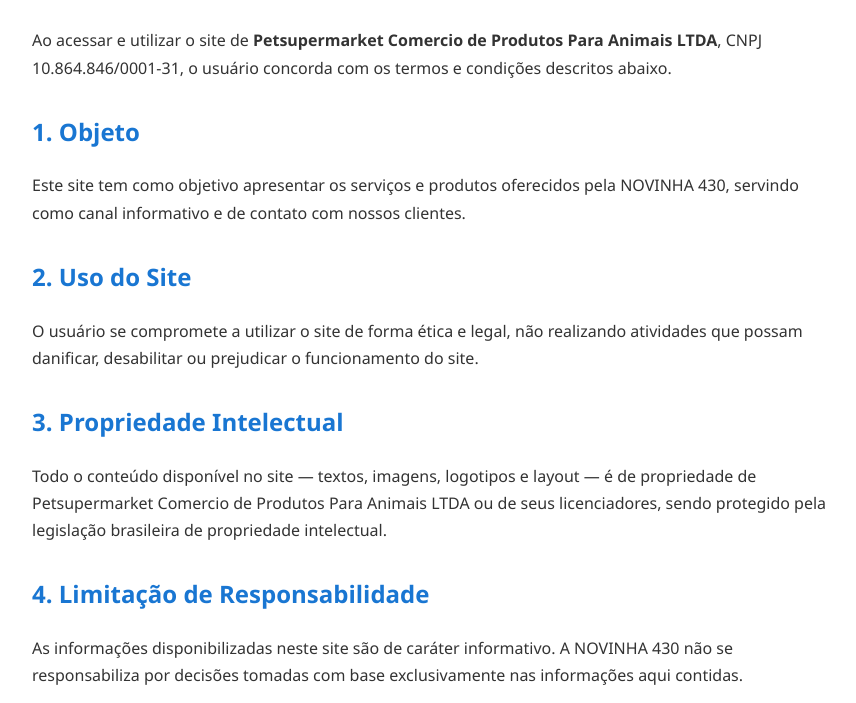
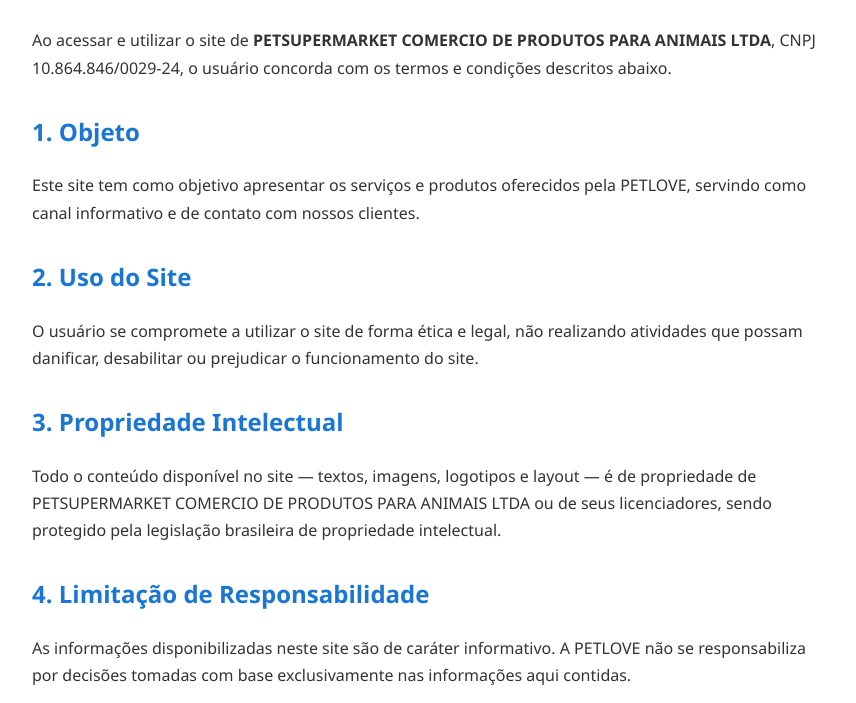
Before and after one commit to groupfenixltda/itshallowen.online, a plain HTML site: page termos.html in a window 1280 px wide. Shown: the part 97-800 px from the top of the page, without its empty margins (208-1064 px from the left). Drawn offline with Linux system fonts and the light colour scheme.

Commit message:
add terms

```diff
--- a/termos.html
+++ b/termos.html
@@ -3,24 +3,24 @@
 <head>
 <meta charset="UTF-8">
 <meta name="viewport" content="width=device-width, initial-scale=1.0">
-<title>Termos de Uso — NOVINHA 430</title>
+<title>Termos de Uso — PETLOVE</title>
 <style>body{font-family:'Segoe UI',sans-serif;max-width:800px;margin:40px auto;padding:0 20px;color:#333;line-height:1.7}h1{color:#1565C0;margin-bottom:30px}h2{color:#1976D2;margin-top:30px}a{color:#1565C0}</style>
 </head>
 <body>
 <h1>Termos de Uso</h1>
-<p>Ao acessar e utilizar o site de <strong>Petsupermarket Comercio de Produtos Para Animais LTDA</strong>, CNPJ 10.864.846/0001-31, o usuário concorda com os termos e condições descritos abaixo.</p>
+<p>Ao acessar e utilizar o site de <strong>PETSUPERMARKET COMERCIO DE PRODUTOS PARA ANIMAIS LTDA</strong>, CNPJ 10.864.846/0029-24, o usuário concorda com os termos e condições descritos abaixo.</p>
 
 <h2>1. Objeto</h2>
-<p>Este site tem como objetivo apresentar os serviços e produtos oferecidos pela NOVINHA 430, servindo como canal informativo e de contato com nossos clientes.</p>
+<p>Este site tem como objetivo apresentar os serviços e produtos oferecidos pela PETLOVE, servindo como canal informativo e de contato com nossos clientes.</p>
 
 <h2>2. Uso do Site</h2>
 <p>O usuário se compromete a utilizar o site de forma ética e legal, não realizando atividades que possam danificar, desabilitar ou prejudicar o funcionamento do site.</p>
 
 <h2>3. Propriedade Intelectual</h2>
-<p>Todo o conteúdo disponível no site — textos, imagens, logotipos e layout — é de propriedade de Petsupermarket Comercio de Produtos Para Animais LTDA ou de seus licenciadores, sendo protegido pela legislação brasileira de propriedade intelectual.</p>
+<p>Todo o conteúdo disponível no site — textos, imagens, logotipos e layout — é de propriedade de PETSUPERMARKET COMERCIO DE PRODUTOS PARA ANIMAIS LTDA ou de seus licenciadores, sendo protegido pela legislação brasileira de propriedade intelectual.</p>
 
 <h2>4. Limitação de Responsabilidade</h2>
-<p>As informações disponibilizadas neste site são de caráter informativo. A NOVINHA 430 não se responsabiliza por decisões tomadas com base exclusivamente nas informações aqui contidas.</p>
+<p>As informações disponibilizadas neste site são de caráter informativo. A PETLOVE não se responsabiliza por decisões tomadas com base exclusivamente nas informações aqui contidas.</p>
 
 <h2>5. Política de Trocas e Devoluções</h2>
 <p>Em conformidade com o Código de Defesa do Consumidor (Lei nº 8.078/1990), garantimos o direito de arrependimento em até 7 dias após a contratação ou recebimento do produto (art. 49, CDC), bem como garantia legal de 90 dias contra defeitos de fabricação.</p>
```
